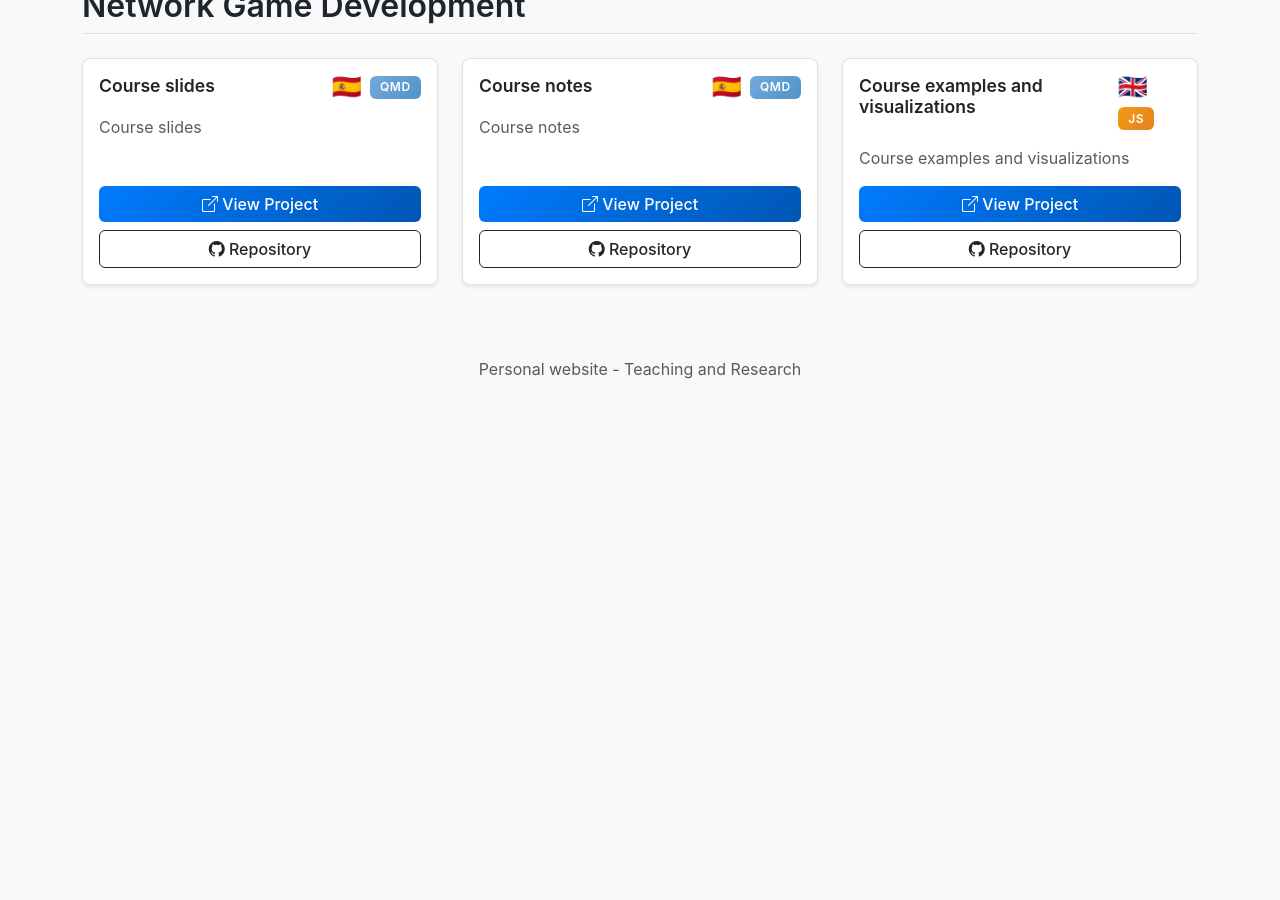
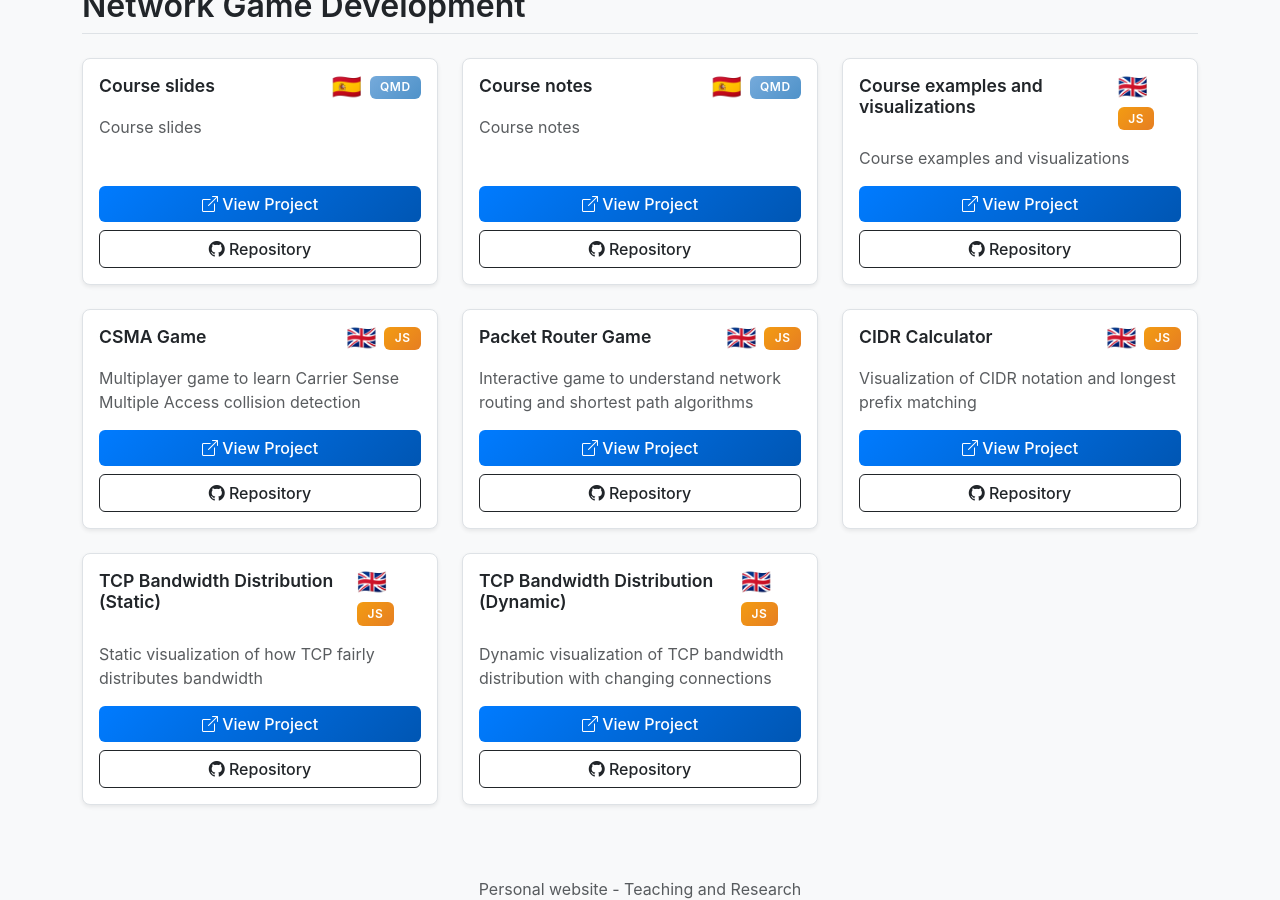
Before and after one commit to rrunix/rrunix.github.io, a Jekyll site: the page built from teaching/index.html, in a window 1280 px wide and 900 px high, scrolled down 619 px. Built offline with Jekyll 4.4.1, drawn with Linux system fonts in a browser that asks for light colours; before the commit the page ends 1024 px from its top, so only the background shows below that.

Commit message:
add mini-games

```diff
--- a/_data/teaching.yml
+++ b/_data/teaching.yml
@@ -31,3 +31,38 @@ game_development:
       content_language: "English"
       github_page: "/jerweb/"
       github_repo: "https://github.com/rrunix/jerweb"
+
+    - name: "CSMA Game"
+      description: "Multiplayer game to learn Carrier Sense Multiple Access collision detection"
+      language: "JS"
+      content_language: "English"
+      github_page: "https://rrunix.github.io/minigames/games/csma/"
+      github_repo: "https://github.com/rrunix/minigames"
+
+    - name: "Packet Router Game"
+      description: "Interactive game to understand network routing and shortest path algorithms"
+      language: "JS"
+      content_language: "English"
+      github_page: "https://rrunix.github.io/minigames/games/router/"
+      github_repo: "https://github.com/rrunix/minigames"
+
+    - name: "CIDR Calculator"
+      description: "Visualization of CIDR notation and longest prefix matching"
+      language: "JS"
+      content_language: "English"
+      github_page: "https://rrunix.github.io/minigames/games/cidr/"
+      github_repo: "https://github.com/rrunix/minigames"
+
+    - name: "TCP Bandwidth Distribution (Static)"
+      description: "Static visualization of how TCP fairly distributes bandwidth"
+      language: "JS"
+      content_language: "English"
+      github_page: "https://rrunix.github.io/minigames/games/tcpeq/"
+      github_repo: "https://github.com/rrunix/minigames"
+
+    - name: "TCP Bandwidth Distribution (Dynamic)"
+      description: "Dynamic visualization of TCP bandwidth distribution with changing connections"
+      language: "JS"
+      content_language: "English"
+      github_page: "https://rrunix.github.io/minigames/games/tcpeqch/"
+      github_repo: "https://github.com/rrunix/minigames"
```
